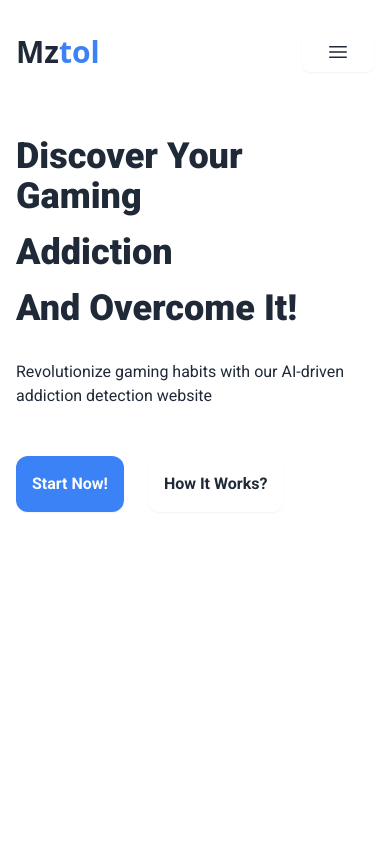
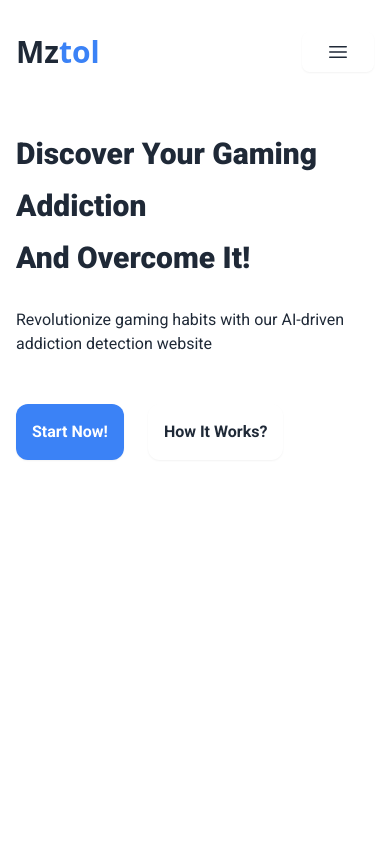
Before and after one commit to chihabMe/daw-addiction-detector, a React (Vite) app in the folder frontend/: page / in a window 390 px wide. Shown: the top 844 px of the page. Built offline with nearby package versions, Linux system fonts and the light colour scheme.

Commit message:
fixed the mobile view text size in the home page

```diff
--- a/frontend/src/pages/home.tsx
+++ b/frontend/src/pages/home.tsx
@@ -14,17 +14,17 @@ const HomePage = () => (
         <div>
         <h1
 
-            className="text-4xl lg:text-5xl text-text-darker dark:text-text-ligther font-[800] capitalize mb-4">
+            className="text-3xl md:text-4xl lg:text-5xl text-text-darker dark:text-text-ligther font-[800] capitalize mb-4">
           Discover Your Gaming
         </h1>
         <h1
 
-            className="text-4xl lg:text-5xl text-text-darker dark:text-text-ligther font-[800] capitalize mb-4">
+            className="text-3xl md:text-4xl lg:text-5xl text-text-darker dark:text-text-ligther font-[800] capitalize mb-4">
 Addiction
         </h1>
         <h1
 
-            className="text-4xl lg:text-5xl text-text-darker dark:text-text-ligther font-[800] capitalize mb-4">
+            className="text-3xl md:text-4xl lg:text-5xl text-text-darker dark:text-text-ligther font-[800] capitalize mb-4">
           and Overcome It!
         </h1>
         </div>
```
